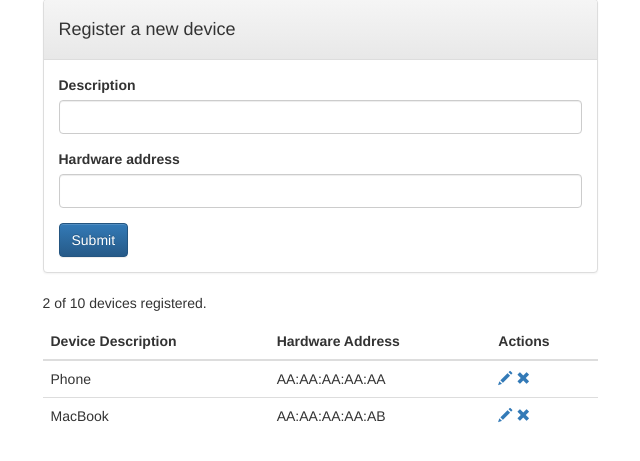
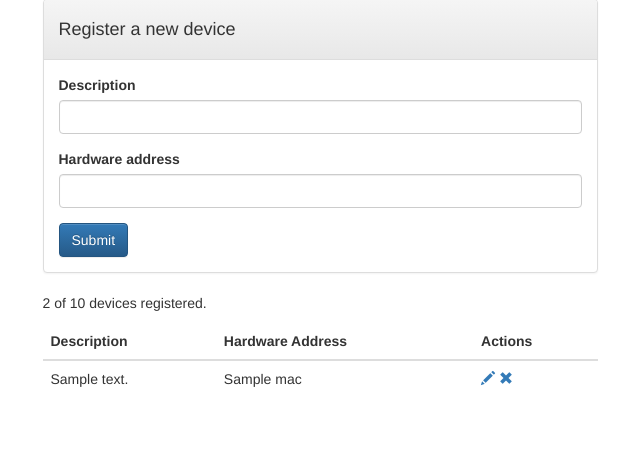
Before and after one commit to zeeman/arim, a Python web app: template arim/templates/devices.html in a window 1280 px wide. Shown: the part 191-652 px from the top of the page, without its empty margins (320-960 px from the left). Run offline with Jinja, Linux system fonts and the light colour scheme; the template is opened without the code that fills it: most values are stand-ins (such as "Sample title", 1, 10 or a date in 2020); some libraries are stand-ins or nearby versions.

Commit message:
Render device list

```diff
--- a/arim/templates/devices.html
+++ b/arim/templates/devices.html
@@ -5,6 +5,18 @@
 
 
 {% block js %}{{ script(('/static/js/devices.js',)) }}{% endblock %}
+
+
+{% macro render_device(device) %}
+    <tr data-id={{ device['id'] }}>
+        <td>{{ device['description'] }}</td>
+        <td>{{ device['mac'] }}</td>
+        <td>
+            <a class="edit" href="#"><span class="glyphicon glyphicon-pencil"></span></a>
+            <a class="remove" href="#"><span class="glyphicon glyphicon-remove"></span></a>
+        </td>
+    </tr>
+{% endmacro %}
 
 
 {% block body %}
@@ -43,28 +55,15 @@
                     <!-- cols: description, mac, actions -->
                     <thead>
                     <tr>
-                        <th>Device Description</th>
+                        <th>Description</th>
                         <th>Hardware Address</th>
                         <th>Actions</th>
                     </tr>
                     </thead>
                     <tbody>
-                    <tr>
-                        <td>Phone</td>
-                        <td>AA:AA:AA:AA:AA</td>
-                        <td>
-                            <a href="#"><span class="glyphicon glyphicon-pencil"></span></a>
-                            <a href="#"><span class="glyphicon glyphicon-remove"></span></a>
-                        </td>
-                    </tr>
-                    <tr>
-                        <td>MacBook</td>
-                        <td>AA:AA:AA:AA:AB</td>
-                        <td>
-                            <a href="#"><span class="glyphicon glyphicon-pencil"></span></a>
-                            <a href="#"><span class="glyphicon glyphicon-remove"></span></a>
-                        </td>
-                    </tr>
+                    {% for device in devices %}
+                        {{ render_device(device) }}
+                    {% endfor %}
                     </tbody>
                 </table>
             </div>
--- a/arim/views.py
+++ b/arim/views.py
@@ -16,8 +16,8 @@ def update_system(**kwargs):
 
 def get_devices():
     return [
-        {'name': 'Test system', 'mac': '01:23:45:67:89:ab', 'id': 3},
-        {'name': 'Test system 2', 'mac': '01:23:45:67:89:ac', 'id': 9},
+        {'description': 'Test system', 'mac': '01:23:45:67:89:ab', 'id': 3},
+        {'description': 'Test system 2', 'mac': '01:23:45:67:89:ac', 'id': 9},
     ]
 
 
```
